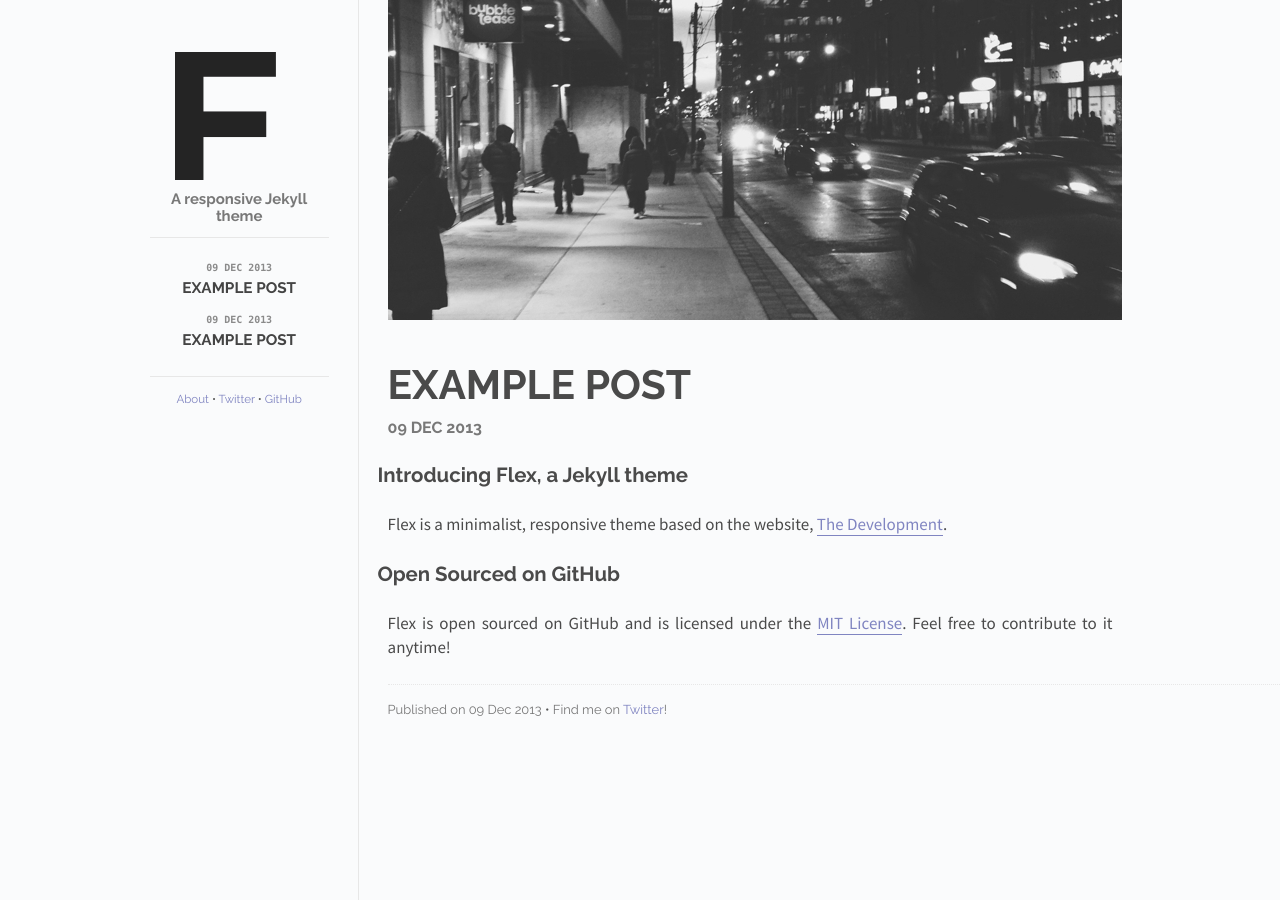
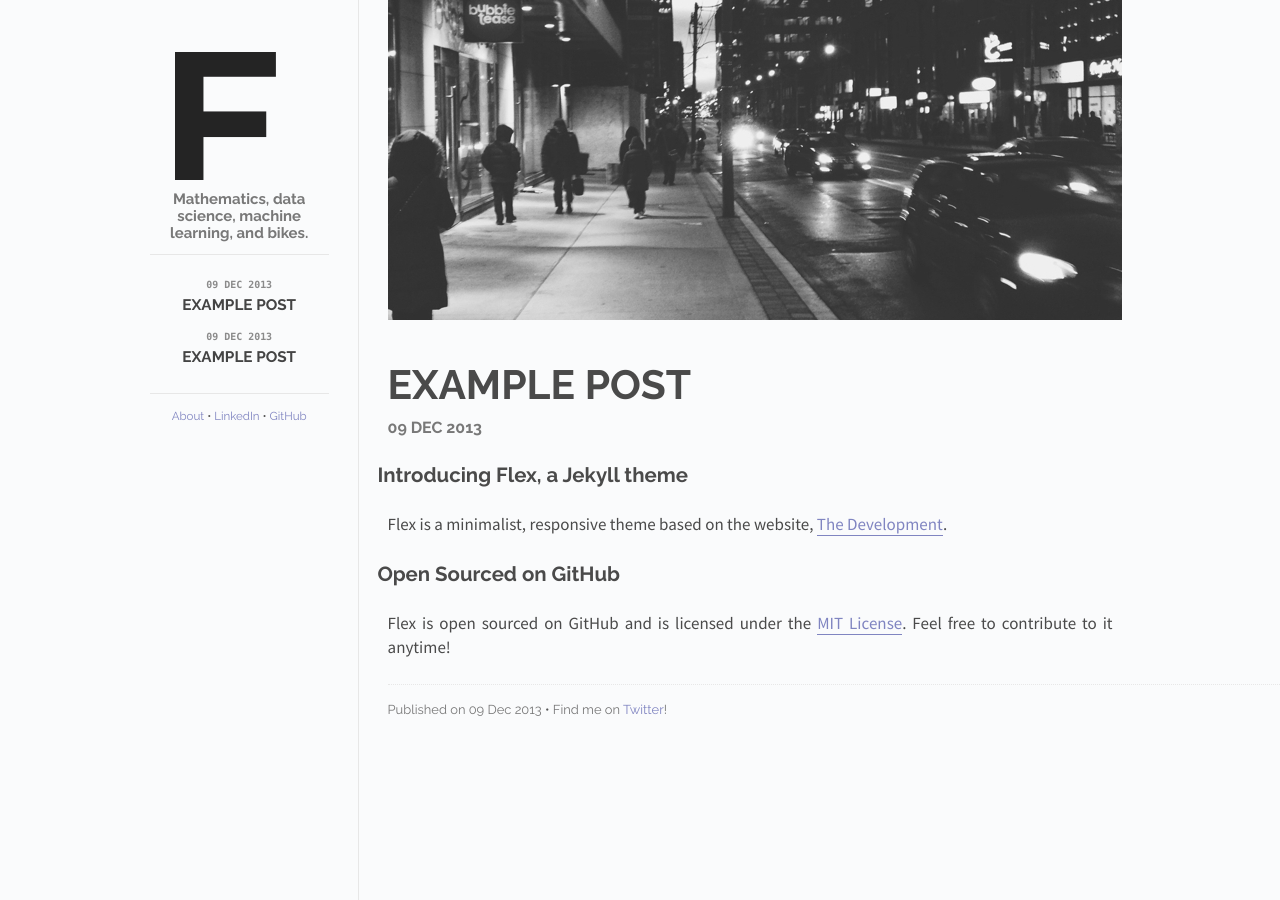
Before and after one commit to pollardJ/pollardJ.github.io, a Jekyll site: the page built from index.html, in a window 1280 px wide. Built offline with Jekyll 4.4.1, drawn with Linux system fonts in a browser that asks for light colours.

Commit message:
changed the default.html file

```diff
--- a/_layouts/default.html
+++ b/_layouts/default.html
@@ -24,7 +24,7 @@
       <div class="sidebar" id="sidebar">
         <div class="header">
           <h1 class="title"><a href="/"><img id="logo" src="/images/logo.png"></a></h1>
-          <span class="tagline">A responsive Jekyll theme</span>
+          <span class="tagline">Mathematics, data science, machine learning, and bikes.</span>
         </div>
         <div class="posts">
           <ul class="posts-list">
@@ -41,7 +41,7 @@
         <div class="footer">
           <span id="footer-links">
             <a href="" class="footer-link">About</a> <span class="separator">&bull;</span>
-            <a href="" class="footer-link">Twitter</a> <span class="separator">&bull;</span>
+            <a href="" class="footer-link">LinkedIn</a> <span class="separator">&bull;</span>
             <a href="" class="footer-link">GitHub</a>
           </span>
         </div>
```
Also changed, not shown: other parts of _layouts/default.html (+1 -1 lines).
